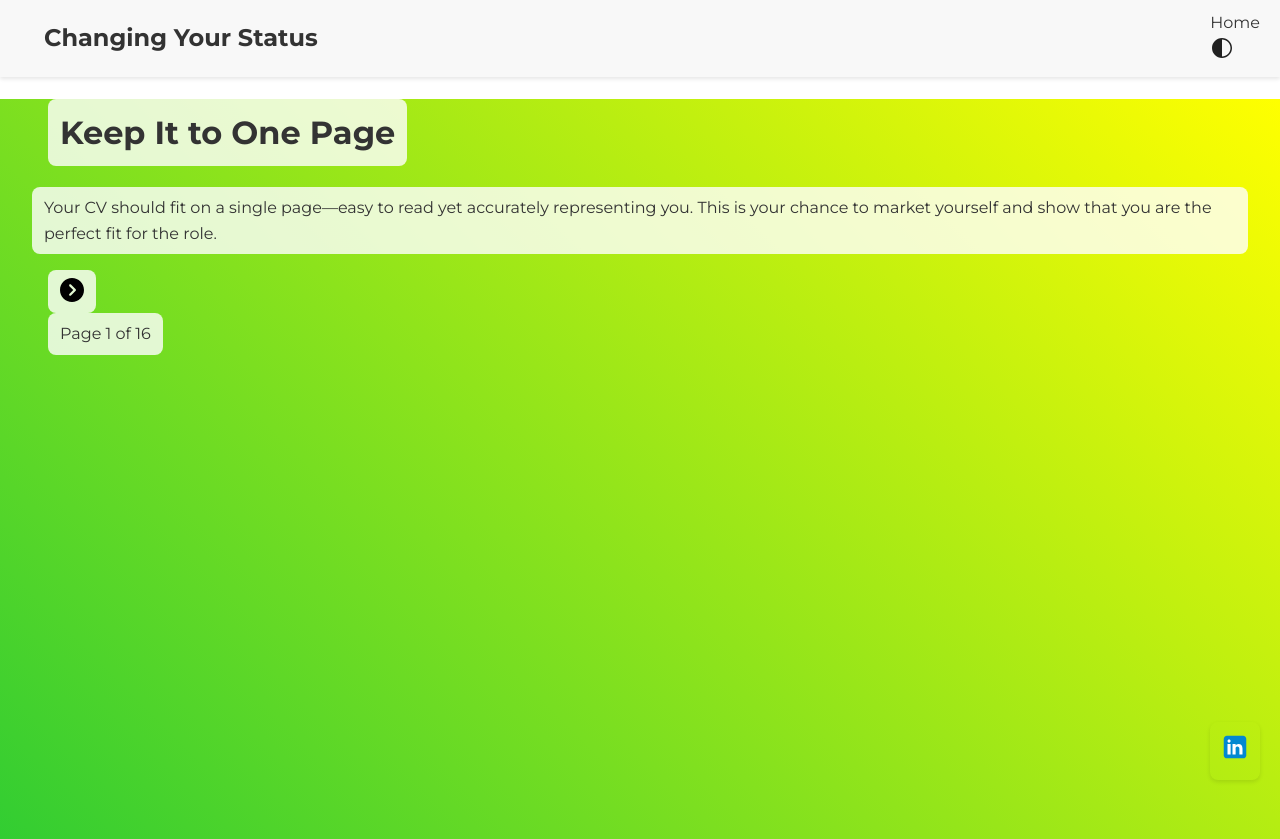
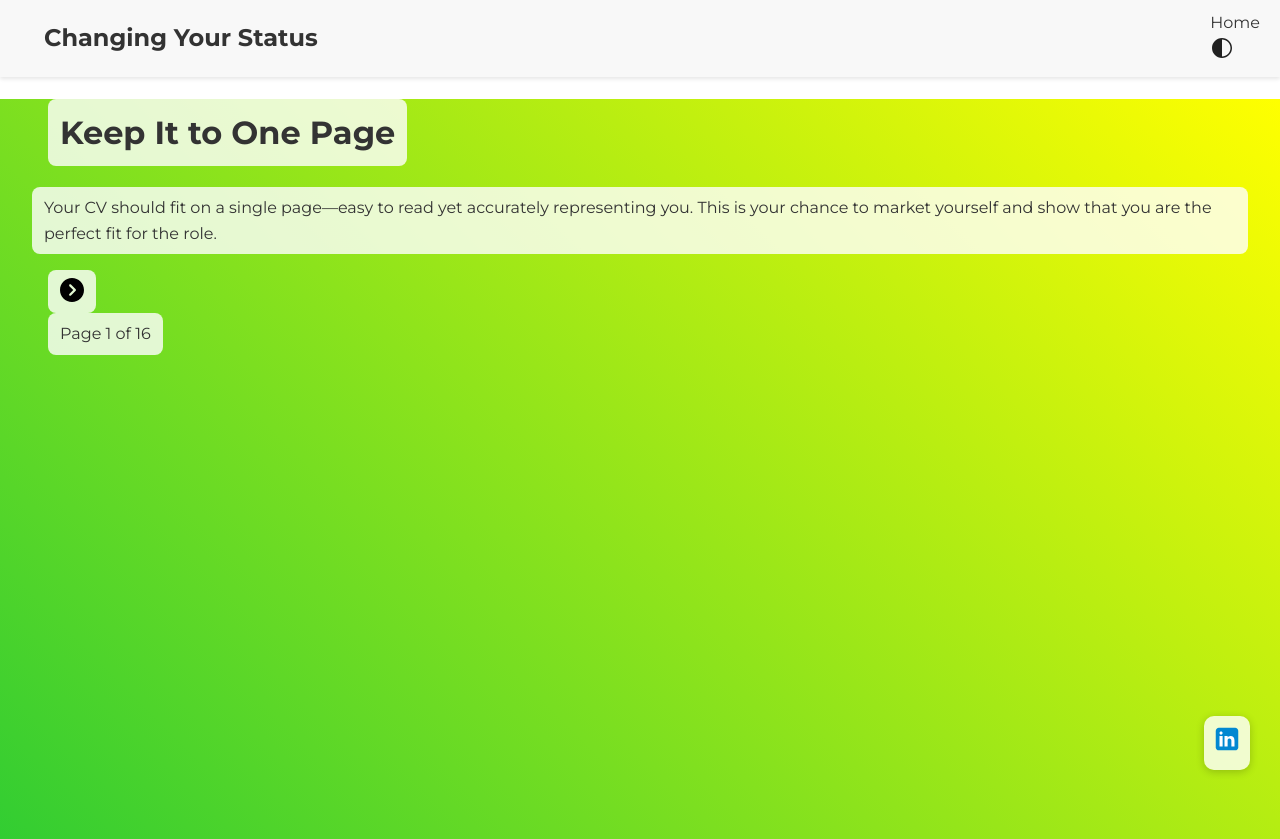
Before and after one commit to Shmuel-K/changing_status, a React (Create React App) app: page /cv-tips in a window 1280 px wide. Built offline with nearby package versions, Linux system fonts and the light colour scheme.

Commit message:
Update website changes

```diff
--- a/src/App.js
+++ b/src/App.js
@@ -1,6 +1,7 @@
 // src/App.js
 import React from 'react';
-import { BrowserRouter as Router, Routes, Route, Navigate } from 'react-router-dom';
+import { BrowserRouter as Router, Routes, Route, Navigate, useLocation } from 'react-router-dom';
+import { AnimatePresence } from 'framer-motion';
 import LandingPage from './pages/LandingPage';
 import Page from './pages/Page';
 import CVTipsPage from './pages/CVTipsPage';
@@ -8,16 +9,19 @@ import Header from './components/Header';
 import Footer from './components/Footer';
 
 function AppContent() {
+  const location = useLocation();
   return (
     <>
       <Header />
-      <Routes>
+      <AnimatePresence exitBeforeEnter>
+        <Routes location={location} key={location.pathname}>
           <Route path="/" element={<LandingPage />} />
           <Route path="/page/:id" element={<Page />} />
           <Route path="/cv-tips" element={<CVTipsPage />} />
           <Route path="/cv-tips/:id" element={<CVTipsPage />} />
           <Route path="*" element={<Navigate to="/" replace />} />
         </Routes>
+      </AnimatePresence>
       <Footer />
     </>
   );
--- a/src/components/Footer.css
+++ b/src/components/Footer.css
@@ -1,4 +1,6 @@
 /* src/components/Footer.css */
+
+/* המעטפת הכללית של הפוטר */
 .site-footer {
   position: fixed;
   bottom: 20px;
@@ -6,13 +8,28 @@
   display: flex;
   justify-content: center;
   align-items: center;
-  background-color: transparent; /* הרקע הוסר */
+  background-color: transparent;
   padding: 10px;
-  border-radius: 8px;
-  box-shadow: 0 2px 4px rgba(0, 0, 0, 0.1);
   z-index: 1000;
 }
 
+/* אלמנט העוגן (a) שעוטף את האייקון */
+.site-footer a {
+  display: inline-block;
+  background-color: rgba(255, 255, 255, 0.8); /* רקע לבן-שקוף */
+  padding: 8px;
+  border-radius: 10px; /* פינות מעוגלות */
+  box-shadow: 0 2px 8px rgba(0, 0, 0, 0.2); /* צל קטן מסביב */
+  transition: background-color 0.3s, box-shadow 0.3s;
+}
+
+/* אפקט רחיפה */
+.site-footer a:hover {
+  background-color: rgba(255, 255, 255, 1);
+  box-shadow: 0 4px 12px rgba(0, 0, 0, 0.3);
+}
+
+/* הגודל של האייקון עצמו */
 .site-footer img {
   width: 30px;
   height: 30px;
--- a/src/components/Footer.jsx
+++ b/src/components/Footer.jsx
@@ -1,7 +1,7 @@
 // src/components/Footer.jsx
 import React from 'react';
-import linkedInIcon from '../img/icons8-linkedin.svg';
-import './Footer.css';  // ודא שהקובץ הזה נטען
+import linkedInIcon from '../img/icons8-linkedin.svg'; // וודא שזה הנתיב הנכון
+import './Footer.css';
 
 const Footer = () => {
   return (
@@ -14,7 +14,6 @@ const Footer = () => {
         <img
           src={linkedInIcon}
           alt="LinkedIn"
-          style={{ width: '30px', height: '30px' }}
         />
       </a>
     </footer>
--- a/src/components/Header.css
+++ b/src/components/Header.css
@@ -48,10 +48,10 @@
   cursor: pointer;
 }
 
-/* Additional rule for dark/light toggle on the landing page */
+/* Adjusted rule for dark/light toggle on the landing page */
 .landing-toggle {
-  margin-top: 28px; /* Adjust this value to push the toggle down */
-  margin-left: 25px; /* Adjust this value as needed */
+  /* הורדנו את margin-top כדי למנוע דחיפה כלפי מטה */
+  margin-left: 25px; /* ניתן להתאים לפי הצורך */
 }
 
 /* Mobile styles */
--- a/src/components/Header.jsx
+++ b/src/components/Header.jsx
@@ -96,7 +96,6 @@ const Header = () => {
               width: '24px',
               height: '24px',
               filter: darkMode ? 'brightness(0) invert(1)' : 'none'
-              // ה-transform הוסר מה-inline style
             }}
           />
         </button>
--- a/src/pages/CVTipsPage.jsx
+++ b/src/pages/CVTipsPage.jsx
@@ -1,14 +1,13 @@
-// src/pages/CVTipsPage.jsx
 import React, { useEffect, useRef, useCallback, useState } from 'react';
 import { useParams, useNavigate } from 'react-router-dom';
 import cvTipsData from './cvTipsData';
 import arrowIcon from '../img/next-svgrepo-com.svg';
-// ודא שקובץ ה-SVG של הנורה אכן נקרא light-bulb-svgrepo-com.svg ונמצא בנתיב ../img
-import lightBulbIcon from '../img/light-bulb-svgrepo-com.svg';
+import lightBulbIcon from '../img/next-svgrepo-com.svg';
+import { motion } from 'framer-motion';
 
 const CVTipsPage = () => {
   const { id } = useParams();
-  // ברירת מחדל - אם לא מגיע id, נתחיל בעמוד הראשון
+  // אם אין פרמטר id – מציגים את הטיפ הראשון
   const navigate = useNavigate();
   const pageIndex = id ? parseInt(id, 10) - 1 : 0;
   const navigatingRef = useRef(false);
@@ -28,10 +27,13 @@ const CVTipsPage = () => {
     }
   }, [pageIndex, navigate]);
 
-  // גלילת עכבר: מעבר בין עמודים
+  // אופטימיזציה של אירועי גלילה באמצעות requestAnimationFrame
   useEffect(() => {
     if (!valid) return;
+    let ticking = false;
     const handleWheel = (e) => {
+      if (!ticking) {
+        window.requestAnimationFrame(() => {
           if (e.deltaY > 50 && !navigatingRef.current && pageIndex < cvTipsData.length - 1) {
             navigatingRef.current = true;
             goNext();
@@ -41,12 +43,16 @@ const CVTipsPage = () => {
             goPrev();
             setTimeout(() => { navigatingRef.current = false; }, 1000);
           }
+          ticking = false;
+        });
+        ticking = true;
+      }
     };
     window.addEventListener('wheel', handleWheel);
     return () => window.removeEventListener('wheel', handleWheel);
   }, [pageIndex, goNext, goPrev, valid]);
 
-  // סגירת הבלון (showAction) במעבר עמוד
+  // סגירת בלון הפעולה במעבר עמוד
   useEffect(() => {
     setShowAction(false);
   }, [pageIndex]);
@@ -58,34 +64,38 @@ const CVTipsPage = () => {
   const { title, paragraphs, bullets, action, background } = cvTipsData[pageIndex];
 
   return (
+    <motion.div
+      className="relative w-full bg-cover bg-center"
+      role="main"
+      initial={{ opacity: 0 }}
+      animate={{ opacity: 1 }}
+      exit={{ opacity: 0 }}
+      transition={{ duration: 0.5 }}
+      style={{
+        height: 'calc(100vh - 60px)',
+        // שימוש ישיר במחרוזת הגראדיאנט כרקע
+        background: background,
+      }}
+    >
+      {/* שכבת אוברליי */}
       <div
-      className="relative w-full bg-cover bg-center animated-gradient"
-      style={{
-        minHeight: 'calc(100vh - 60px)',
-        backgroundImage: background,
-        backgroundSize: 'cover',
-        backgroundPosition: 'center',
-        backgroundRepeat: 'no-repeat'
-      }}
-      role="main"
+        className="absolute inset-0 bg-black bg-opacity-30"
+        style={{ zIndex: 1 }}
+      ></div>
+
+      {/* קונטיינר התוכן עם מיקום יחסית ו־z-index גבוה */}
+      <div
+        className="container flex flex-col justify-center h-full text-left p-8"
+        style={{ position: 'relative', zIndex: 10, color: '#000' }}
       >
-      {/* שכבה שקופה מעל הרקע */}
-      <div className="absolute inset-0 bg-black bg-opacity-30"></div>
-
-      {/* תוכן הדף */}
-      <div className="container flex flex-col justify-center h-full text-left p-8">
         <h1 className="text-4xl md:text-5xl font-bold mb-6">
           <span className="text-bg">{title}</span>
         </h1>
-
-        {/* פסקאות */}
         {paragraphs.map((para, i) => (
           <p key={i} className="mb-4 leading-relaxed text-lg">
             <span className="text-bg" dangerouslySetInnerHTML={{ __html: para }} />
           </p>
         ))}
-
-        {/* רשימת נקודות (אם יש) */}
         {bullets.length > 0 && (
           <ul className="list-disc list-inside mb-4">
             {bullets.map((bullet, i) => (
@@ -95,8 +105,6 @@ const CVTipsPage = () => {
             ))}
           </ul>
         )}
-
-        {/* כפתור נורה (action) אם קיים */}
         {action && (
           <div className="mt-6 ml-8">
             <button
@@ -116,8 +124,6 @@ const CVTipsPage = () => {
             )}
           </div>
         )}
-
-        {/* ניווט קדימה/אחורה */}
         <div style={{ padding: '0 2em' }}>
           <div className="mt-8 flex justify-between w-full">
             {pageIndex > 0 && (
@@ -153,8 +159,6 @@ const CVTipsPage = () => {
               </button>
             )}
           </div>
-
-          {/* מספר עמוד */}
           <div className="text-center mt-4 text-lg">
             <span className="text-bg">
               Page {pageIndex + 1} of {cvTipsData.length}
@@ -162,7 +166,7 @@ const CVTipsPage = () => {
           </div>
         </div>
       </div>
-    </div>
+    </motion.div>
   );
 };
 
--- a/src/pages/LandingPage.jsx
+++ b/src/pages/LandingPage.jsx
@@ -1,6 +1,7 @@
 // src/pages/LandingPage.jsx
 import React, { useEffect } from 'react';
 import { useNavigate } from 'react-router-dom';
+import { motion } from 'framer-motion';
 import warningIcon from '../img/warning.svg';
 
 const LandingPage = () => {
@@ -23,11 +24,15 @@ const LandingPage = () => {
   };
 
   return (
-    <div
+    <motion.div
+      initial={{ opacity: 0 }}
+      animate={{ opacity: 1 }}
+      exit={{ opacity: 0 }}
+      transition={{ duration: 0.5 }}
       className="relative animated-gradient"
       style={{
-        marginTop: '80px',
-        minHeight: 'calc(100vh - 80px)',
+        paddingTop: '60px',
+        minHeight: 'calc(100vh - 60px)',
         backgroundImage: 'linear-gradient(135deg, #32CD32, #FFFF00)',
         backgroundSize: 'cover',
         backgroundPosition: 'center',
@@ -83,7 +88,7 @@ const LandingPage = () => {
           I'd appreciate your feedback on my LinkedIn page.
         </p>
       </div>
-    </div>
+    </motion.div>
   );
 };
 
```
Also changed, not shown: src/pages/Page.jsx (+21 -12 lines), src/pages/cvTipsData.js (+16 -17 lines). Lines whose indentation alone changed are shown as unchanged.
